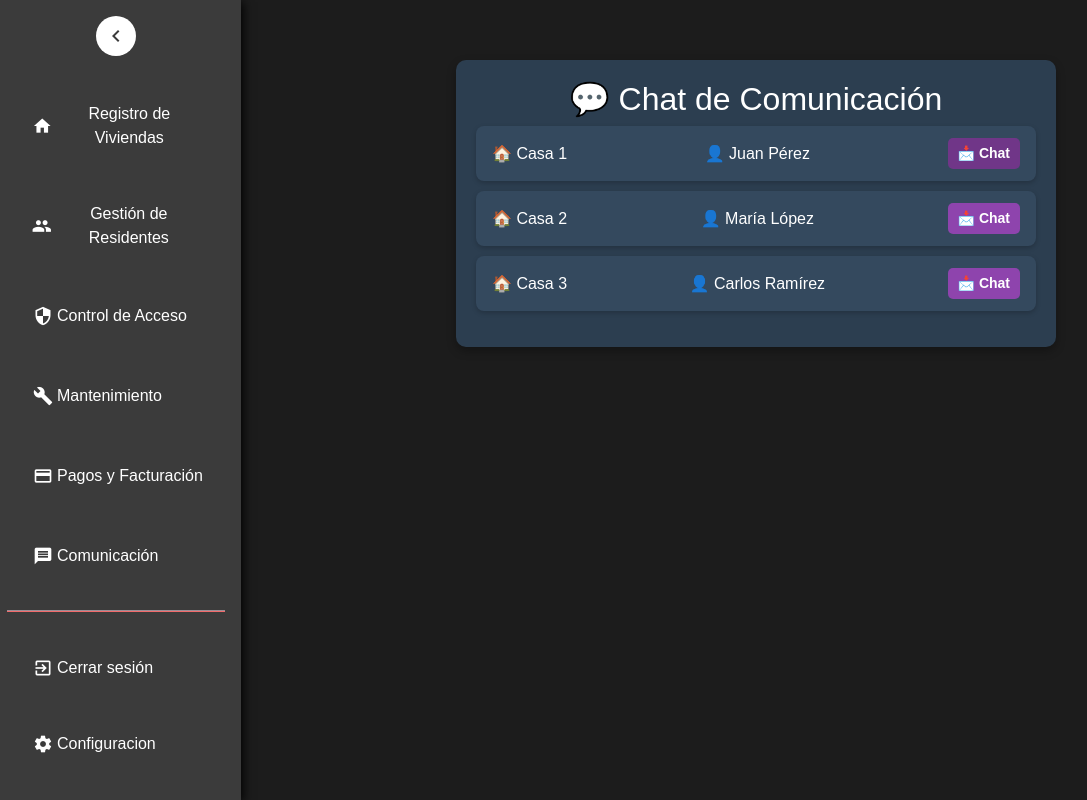
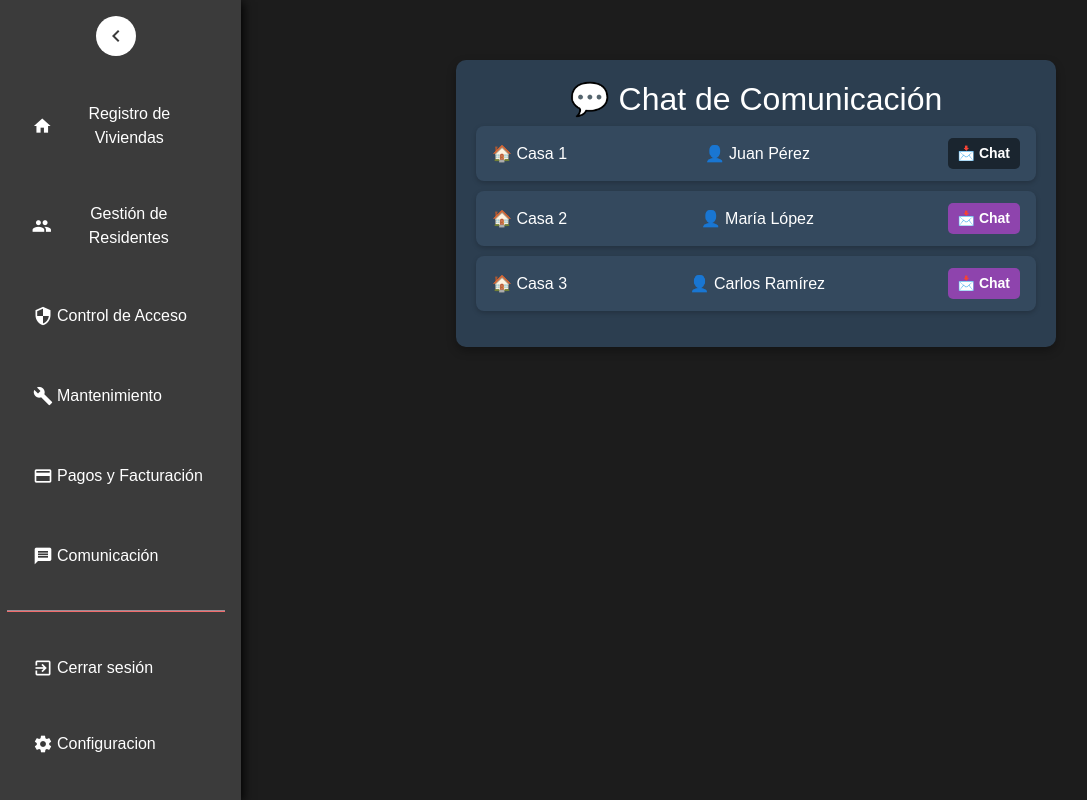
Before and after one commit to EliwtFdez/Appcluster, an Angular app: page /home/comunicacion in a window 1280 px wide. In both pictures the pointer is over the button 992 px from the left and 153 px from the top of the page. Shown: the whole page, without its empty margins (9-1096 px from the left). Built offline with nearby package versions, Linux system fonts and the light colour scheme.

Commit message:
Use Sass in Scss

```diff
--- a/src/app/desktop-home/comunicacion/comunicacion.component.scss
+++ b/src/app/desktop-home/comunicacion/comunicacion.component.scss
@@ -1,4 +1,5 @@
-// 🎨 Colores
+@use 'sass:color';
+
 $primary-color: #2C3E50;
 $secondary-color: #34495E;
 $tertiary-color: #1F2A44;
@@ -49,7 +50,7 @@ $text-color: #ffffff;
   transition: background 0.3s;
 
   &:hover {
-    background-color: darken($highlight-color, 10%);
+      background-color: color.adjust($primary-color, $lightness: -10%);
   }
 }
 
@@ -120,6 +121,6 @@ $text-color: #ffffff;
   cursor: pointer;
 
   &:hover {
-    background-color: darken($accent-color, 10%);
+      background-color: color.adjust($primary-color, $lightness: -10%);
   }
 }
--- a/src/app/desktop-home/configuracion/configuracion.component.scss
+++ b/src/app/desktop-home/configuracion/configuracion.component.scss
@@ -1,3 +1,5 @@
+@use 'sass:color';
+
 $primary-color: #2C3E50;
 $secondary-color: #34495E;
 $tertiary-color: #1F2A44;
@@ -110,6 +112,5 @@ input:checked + .slider:before {
   transition: background 0.3s;
 
   &:hover {
-    background-color: darken($highlight-color, 10%);
-  }
+   background-color: color.adjust($primary-color, $lightness: -10%);  }
 }
--- a/src/app/desktop-home/controlacceso/controlacceso.component.scss
+++ b/src/app/desktop-home/controlacceso/controlacceso.component.scss
@@ -1,4 +1,5 @@
-/* controlacceso.component.scss */
+@use 'sass:color';
+
 $primary-color: #2C3E50;
 $secondary-color: #34495E;
 $tertiary-color: #1F2A44;
@@ -72,7 +73,7 @@ button {
   margin-top: 5px;
 
   &:hover {
-    background-color: mix($accent-color, black, 10%);
+    background-color: color.mix($accent-color, black, 10%);
   }
 
   &:disabled {
--- a/src/app/desktop-home/gestionrecidencia/gestionrecidencia.component.scss
+++ b/src/app/desktop-home/gestionrecidencia/gestionrecidencia.component.scss
@@ -1,3 +1,5 @@
+@use 'sass:color';
+
 $primary-color: #2C3E50;
 $secondary-color: #34495E;
 $tertiary-color: #1F2A44;
@@ -71,7 +73,7 @@ button {
   margin-top: 5px;
 
   &:hover {
-    background-color: mix($accent-color, black, 10%);
+     background-color: color.mix($accent-color, black, 10%);
   }
 
   &:disabled {
--- a/src/app/desktop-home/mantenimiento/mantenimiento.component.scss
+++ b/src/app/desktop-home/mantenimiento/mantenimiento.component.scss
@@ -1,4 +1,5 @@
-// Colores
+@use 'sass:color';
+
 $primary-color: #2C3E50;
 $secondary-color: #34495E;
 $accent-color: #16A085;
@@ -64,7 +65,7 @@ h2 {
   transition: background 0.3s;
 
   &:hover {
-    background-color: darken($accent-color, 10%);
+    background-color: color.adjust($primary-color, $lightness: -10%);
   }
 
   &:disabled {
--- a/src/app/desktop-home/pagofactura/pagofactura.component.scss
+++ b/src/app/desktop-home/pagofactura/pagofactura.component.scss
@@ -1,4 +1,5 @@
-// 🎨 Colores
+@use 'sass:color';
+
 $primary-color: #2C3E50;
 $secondary-color: #34495E;
 $tertiary-color: #1F2A44;
@@ -8,7 +9,6 @@ $dark-gray: #2E4053;
 $carbon-gray: #3B3B3B;
 $text-color: #ffffff;
 
-// 🌟 Contenedor principal
 .container {
   max-width: 600px;
   margin: 40px auto;
@@ -74,6 +74,6 @@ h2 {
   transition: background 0.3s;
 
   &:hover {
-    background-color: darken($highlight-color, 10%);
+    background-color: color.adjust($primary-color, $lightness: -10%);
   }
 }
--- a/src/app/desktop-home/registroviviendas/registroviviendas.component.scss
+++ b/src/app/desktop-home/registroviviendas/registroviviendas.component.scss
@@ -1,3 +1,5 @@
+@use 'sass:color';
+
 $primary-color: #2C3E50;
 $secondary-color: #34495E;
 $tertiary-color: #1F2A44;
@@ -62,7 +64,7 @@ button {
   margin-top: 5px;
 
   &:hover {
-    background-color: mix($accent-color, black, 10%);
+    background-color: color.mix($accent-color, black, 10%);
   }
 
   &:disabled {
```
